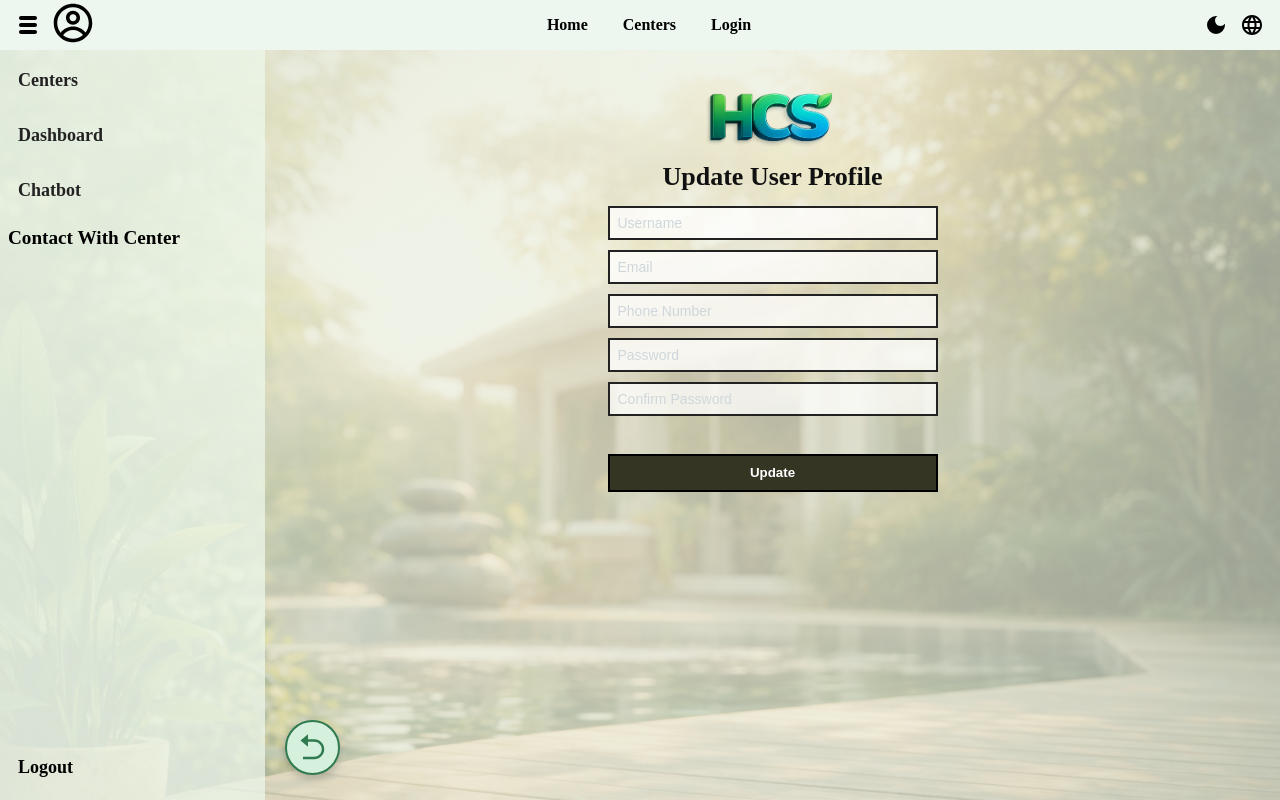
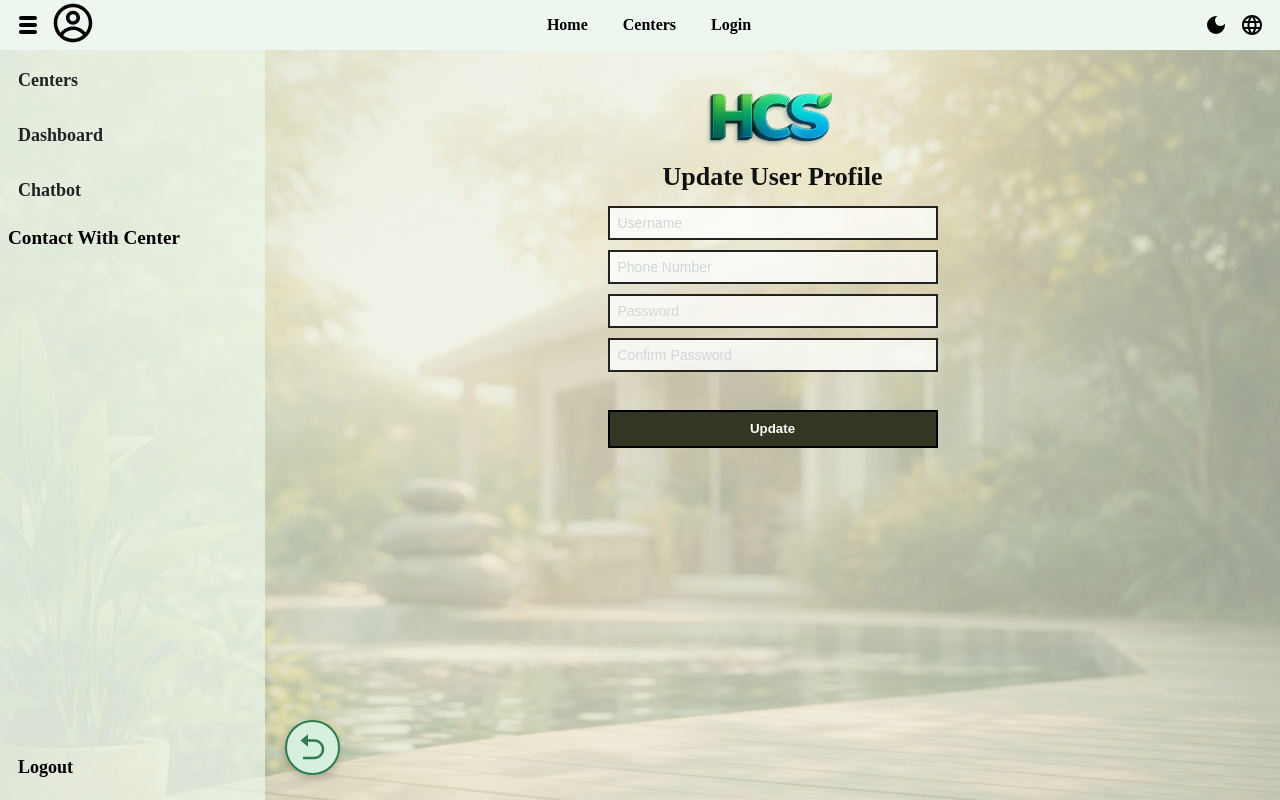
Before and after one commit to Ruba-prog-hup/HCS-Management-System, a React (Vite) app in the folder client/: page /customer/update-profile in a window 1280 px wide. Built offline with nearby package versions, Linux system fonts and the light colour scheme.

Commit message:
Update UpdateUserProfile.jsx

```diff
--- a/client/src/components/customer/UpdateUserProfile.jsx
+++ b/client/src/components/customer/UpdateUserProfile.jsx
@@ -11,7 +11,7 @@ export default function UpdateUserProfile() {
           <h2>Update User Profile</h2>
           <form className="customer-form">
             <input type="text" placeholder="Username" />
-            <input type="email" placeholder="Email" />
+
             <input type="tel" placeholder="Phone Number" />
             <input type="password" placeholder="Password" />
             <input type="password" placeholder="Confirm Password" />
```
